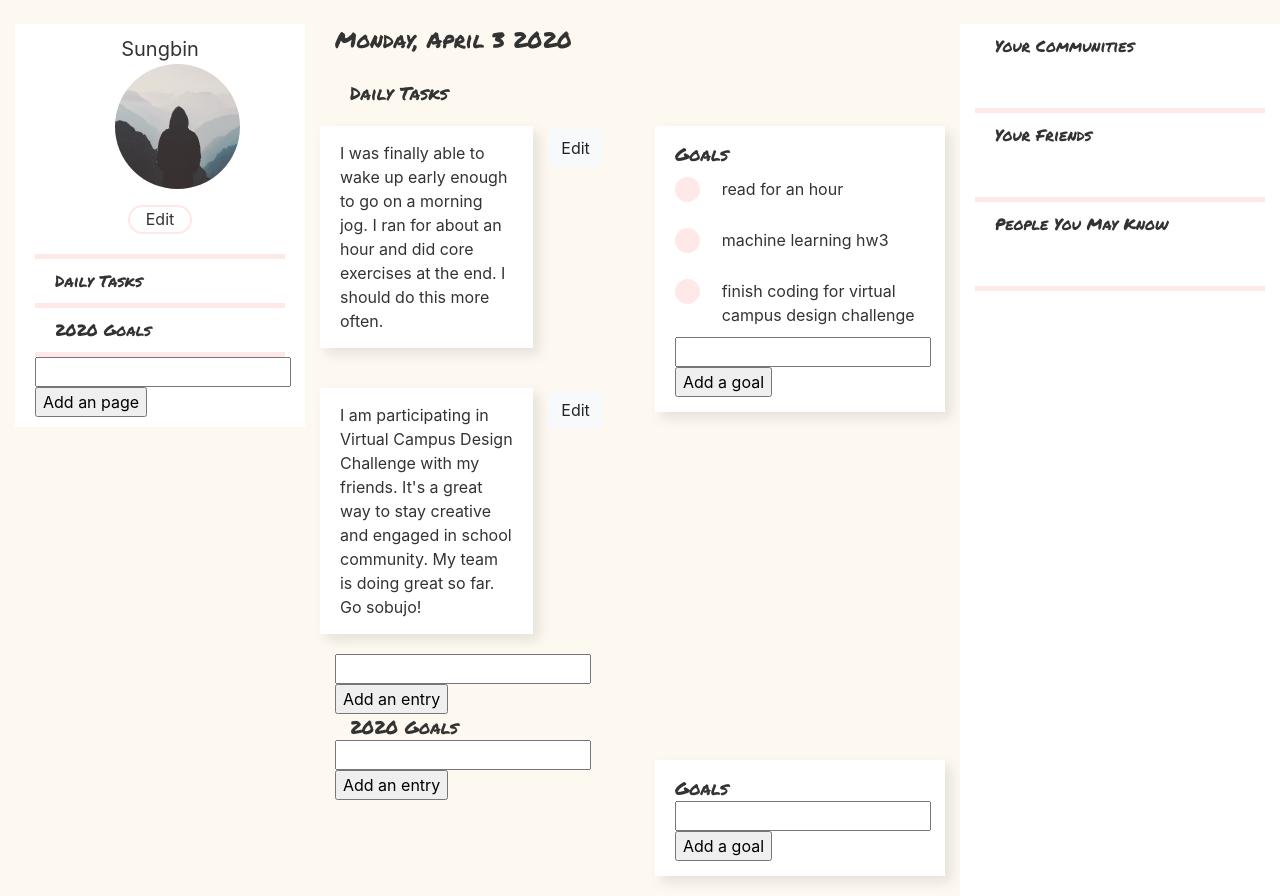
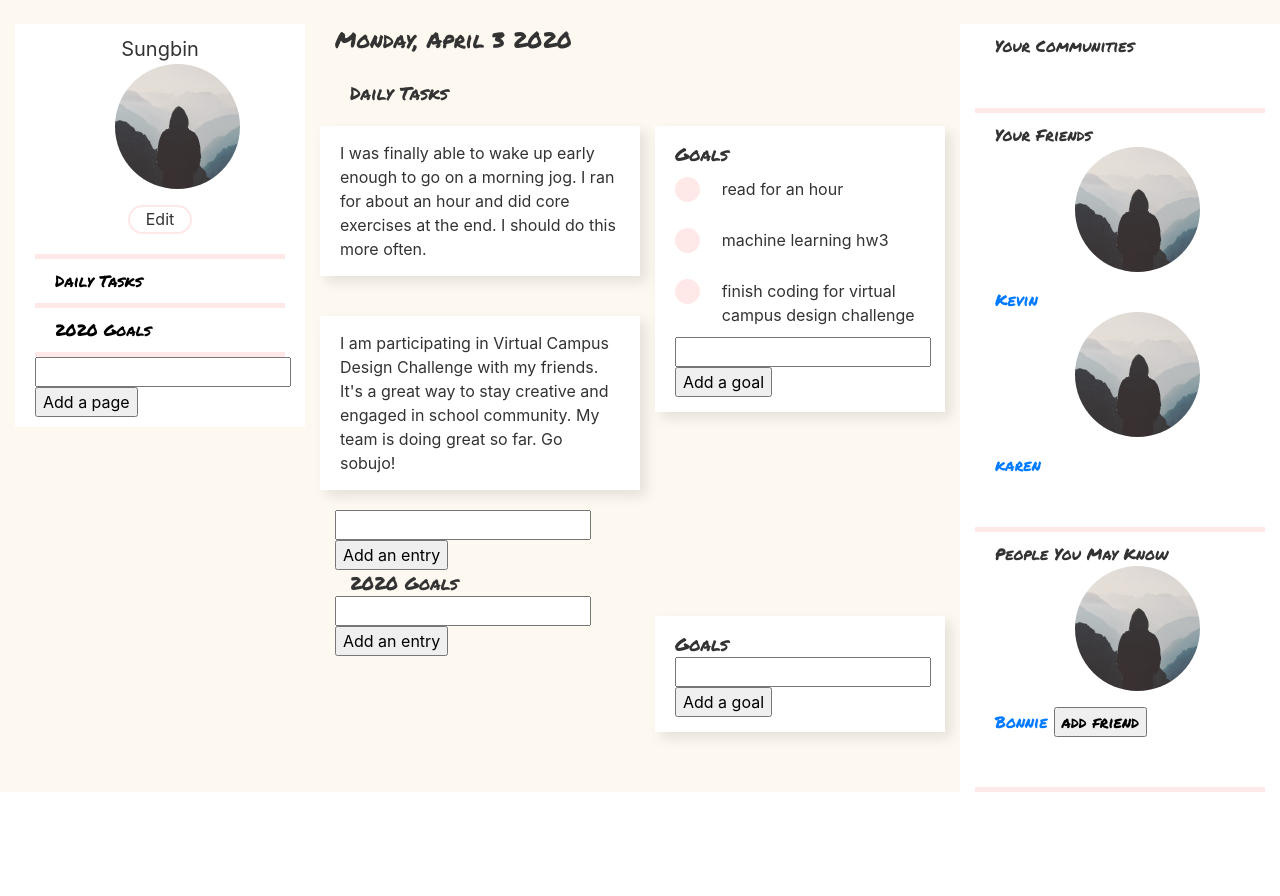
Before and after one commit to kevin-mao/soboju, a Flask app: page /journal in a window 1280 px wide. Shown: the part 56-952 px from the top of the page. After the commit the page ends 848 px from the top, so only its background shows below. Run offline with Flask 2, Linux system fonts and the light colour scheme; a user stored in the database is signed in; data comes from the database, SQL or seed files in the repository; both versions use the stored data as it was after the commit; some libraries are stand-ins or nearby versions.

Commit message:
final app (pre patches)

```diff
--- a/flaskblog/routes.py
+++ b/flaskblog/routes.py
@@ -12,24 +12,28 @@ import json
 @app.route("/home", methods=['GET', 'POST'])
 @login_required
 def home():
-    # main feed: get recent entries and goals
-    # change home.html to use entires and goals
-    # return render_template('home.html', entries=entries, goals=goals)
+    # get users for potentential new firnds
+    users = User.query.all()
+    # remove current user
+    users = [user for user in users if user.id != current_user.id and user not in current_user.friends]
 
-    # pages = Page.query.filter_by(user_id=current_user.id).all()
     entries = defaultdict(list)
     goals = defaultdict(list)
     for friend in current_user.friends:
         for page in friend.pages:
             entries[friend].extend(Entry.query.filter_by(page_id=page.id).all())
             goals[friend].extend(Goal.query.filter_by(page_id=page.id).all())
-    return render_template('home.html', entries=entries, goals=goals)
+    return render_template('home.html', entries=entries, goals=goals, users=users)
 
 
 @app.route("/journal")
 @login_required
 def journal():
     pages = Page.query.filter_by(user_id=current_user.id).all()
+    # get users for potentential new firnds
+    users = User.query.all()
+    # remove current user
+    users = [user for user in users if user.id != current_user.id and user not in current_user.friends]
 
     entries = {}
     goals = {}
@@ -39,12 +43,18 @@ def journal():
 
     image_file = url_for('static', filename='profile_pics/' + current_user.image_file)
 
-    return render_template('profile.html', pages=pages, entries=entries, goals=goals, image_file=image_file)
+    return render_template('profile.html', pages=pages, entries=entries, goals=goals,
+                        image_file=image_file, users=users)
 
 
 @app.route("/journal/<int:user_id>")
 @login_required
 def spectate(user_id):
+    # get users for potentential new firnds
+    users = User.query.all()
+    # remove current user
+    users = [user for user in users if user.id != current_user.id and user not in current_user.friends]
+
     if user_id == current_user.id:
         return redirect(url_for('home'))
     other_user = User.query.filter_by(id=user_id).first()
@@ -55,7 +65,8 @@ def spectate(user_id):
         entries[page.id] = Entry.query.filter_by(page_id=page.id).all()
         goals[page.id] = Goal.query.filter_by(page_id=page.id).all()
     image_file = url_for('static', filename='profile_pics/' + other_user.image_file)
-    return render_template('other_profile.html', pages=pages, entries=entries, goals=goals, image_file=image_file, other_user=other_user )
+    return render_template('other_profile.html', pages=pages, entries=entries, goals=goals,
+                    image_file=image_file, other_user=other_user, users=users)
 
 
 @app.route("/about")
@@ -87,6 +98,7 @@ def login():
     if form.validate_on_submit():
         user = User.query.filter_by(email=form.email.data).first()
         if user and bcrypt.check_password_hash(user.password, form.password.data):
+            print(form.remember.data)
             login_user(user, remember=form.remember.data)
             next_page = request.args.get('next')
             return redirect(next_page) if next_page else redirect(url_for('home'))
--- a/flaskblog/static/script.js
+++ b/flaskblog/static/script.js
@@ -20,6 +20,16 @@ $(document).ready(() => {
 
 });
 
+function showPage(page_id){
+    pages = $(".page");
+    for (i = 0; i < pages.length; i++){
+        if (pages[i].id != page_id) {
+            pages[i].style.display = 'none';
+        } else {
+            pages[i].style.display = '';
+        }
+    }
+}
 function addPage(){
     title = $(`#page`).val();
     $.post('/page', {title}, (response) => {
@@ -65,7 +75,9 @@ function addGoal(page_id){
 }
 
 function addFriend(user_id){
-    $.post('/friend', {user_id});
+    $.post('/friend', {user_id}, () => {
+        window.location.reload();
+    });
 }
 
 function addComment(text, user_id, entry_id, goal_id){
--- a/flaskblog/templates/layout.html
+++ b/flaskblog/templates/layout.html
@@ -11,9 +11,9 @@
     <link rel="stylesheet" type="text/css" href="{{ url_for('static', filename='main.css') }}">
     <link rel="stylesheet" type="text/css" href="//fonts.googleapis.com/css?family=Permanent+Marker" />
     {% if title %}
-        <title>Flask Blog - {{ title }}</title>
+        <title>Sobujo- {{ title }}</title>
     {% else %}
-        <title>Flask Blog</title>
+        <title>Sobujo</title>
     {% endif %}
 </head>
 <body>
@@ -59,7 +59,7 @@
           {% endwith %}
           {% block content %}{% endblock %}
         </div>
-
+        {% if current_user.is_authenticated %}
           <div class="col-md-3 bg-steel">
             <!-- <div class="pink-divider"></div> -->
             <div class="sidebar-section">
@@ -68,13 +68,23 @@
             <div class="pink-divider"></div>
             <div class="sidebar-section">
               Your Friends
+              {% for friend in current_user.friends %}
+                <img class="rounded-circle account-img" src="/static/profile_pics/{{ current_user.image_file }}">
+                <a href="{{ url_for('spectate', user_id=friend.id) }}"> {{ friend.username }} </a>
+                {% endfor %}
             </div>
             <div class="pink-divider"></div>
             <div class="sidebar-section">
               People You May Know
+              {% for user in users %}
+                <img class="rounded-circle account-img" src="/static/profile_pics/{{ user.image_file }}">
+                <a href="{{ url_for('spectate', user_id=user.id) }}"> {{ user.username }} </a>
+                <input type="button" value="add friend" onclick="addFriend({{user.id}})">
+                {% endfor %}
             </div>
             <div class="pink-divider"></div>
           </div>
+        {% endif %}
       </div>
     </main>
 
--- a/flaskblog/templates/profile.html
+++ b/flaskblog/templates/profile.html
@@ -16,12 +16,13 @@
             <!-- table of contents -->
             <div class="pink-divider"></div>
             {% for page in pages %}
-            <div class="sidebar-journal">{{page.title}}</div>
+            <div class="sidebar-journal">
+                <a href="#" style="color:black;" onclick="showPage({{page.id}})">{{page.title}}</a></div>
             <div class="pink-divider"></div>
             {% endfor %}
             <form>
                 <input type="text" id="page">
-                <input type="submit" value="Add an page" onclick="addPage()">
+                <input type="submit" value="Add a page" onclick="addPage()">
             </form>
 
         </div>
@@ -33,6 +34,7 @@
 
         <!-- pages of entries and goals -->
         {% for page in pages %}
+        <div id={{page.id}} class="page">
             <div class="row">
                 <div class="header-style">{{ page.title }} </div>
             </div>
@@ -45,12 +47,11 @@
                         <!-- <ul> -->
                         {% for entry in entries.get(page.id) %}
                         <div class="row" id="{{entry.id}}-entry-row">
-                    <div class="entry-style col-md-8"> {{ entry.text }} </div>
-                    <div class="col-md-4">
+                            <div class="entry-style col-md-12"> {{ entry.text }} </div>
+                        </div>
+                        <!-- <div class="col-md-4">
                             <button type="button" class="btn btn-light btn-style" id="{{entry.id}}-entry-btn" onclick="editEntry({{entry.id}}, '{{entry.text}}')">Edit</button>
-
-                    </div>
-                    </div>
+                        </div> -->
                         {% endfor %}
                         <form>
                             <input type="text" id="{{page.id}}-entry">
@@ -86,6 +87,7 @@
                     <!-- </article> -->
                 </div>
             </div>
+        </div>
         {% endfor %}
     </div>
 </div>
```
Also changed, not shown: flaskblog/site.db, 1 other file. Lines whose indentation alone changed are shown as unchanged.
